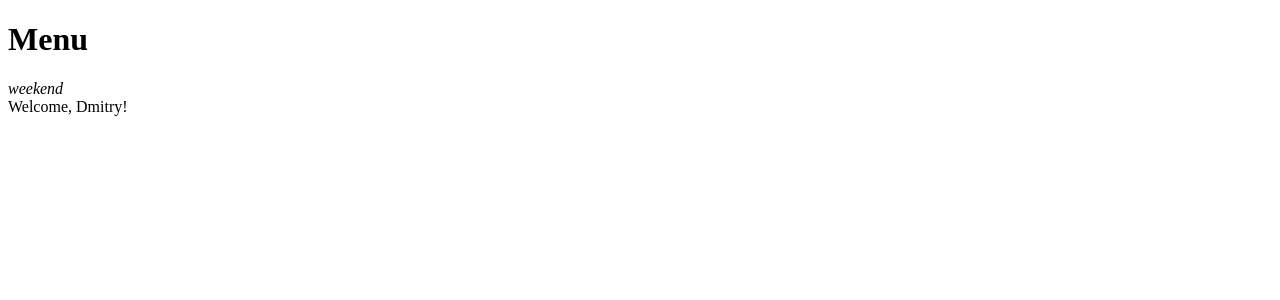
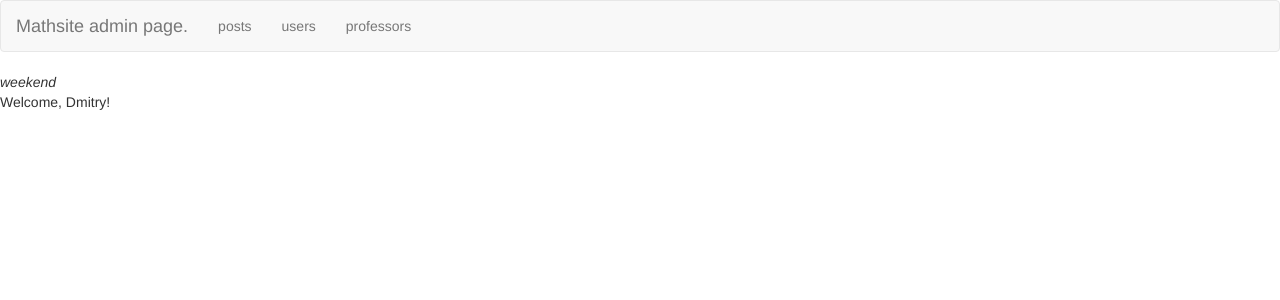
Before and after one commit to YarGU-Demidov/math-admin, an Angular app: page / in a window 1280 px wide. Shown: the top 300 px of the page. Built offline with nearby package versions, Linux system fonts and the light colour scheme.

Commit message:
added navbar

```diff
--- a/src/app/app.component.html
+++ b/src/app/app.component.html
@@ -1,2 +1,2 @@
-<h1>Menu</h1>
+<app-navbar></app-navbar>
 <router-outlet></router-outlet>
--- a/src/app/app.module.ts
+++ b/src/app/app.module.ts
@@ -4,13 +4,15 @@ import {Routes, RouterModule} from '@angular/router';
 
 import { AppComponent } from './app.component';
 import { HomeViewComponent } from './components/home-view/home-view.component';
+import { NavbarComponent } from './navbar/navbar.component';
 const appRoutes: Routes =[
   { path: '', component: HomeViewComponent}
 ];
 @NgModule({
   declarations: [
     AppComponent,
-    HomeViewComponent
+    HomeViewComponent,
+    NavbarComponent
   ],
   imports: [
     BrowserModule,
--- a/src/app/components/home-view/home-view.component.css
+++ b/src/app/components/home-view/home-view.component.css
@@ -0,0 +1 @@
+li{ list-style: none;}
--- /dev/null
+++ b/src/app/navbar/navbar.component.html
@@ -0,0 +1,12 @@
+<nav class="navbar navbar-default">
+  <div class="container-fluid">
+    <div>
+      <a class="navbar-brand" [routerLink]="['/']">Mathsite admin page.</a>
+    </div>
+    <ul class="nav navbar-nav">
+      <li> <a [routerLink]="['/']" routerLinkActive="active">posts</a></li>
+      <li> <a [routerLink]="['/']" routerLinkActive="active">users</a></li>
+      <li> <a [routerLink]="['/']" routerLinkActive="active">professors</a></li>
+    </ul>
+  </div>
+</nav>
--- /dev/null
+++ b/src/app/navbar/navbar.component.ts
@@ -0,0 +1,15 @@
+import { Component, OnInit } from '@angular/core';
+
+@Component({
+  selector: 'app-navbar',
+  templateUrl: './navbar.component.html',
+  styleUrls: ['./navbar.component.css']
+})
+export class NavbarComponent implements OnInit {
+
+  constructor() { }
+
+  ngOnInit() {
+  }
+
+}
--- a/src/index.html
+++ b/src/index.html
@@ -4,7 +4,7 @@
   <meta charset="utf-8">
   <title>MathAdmin</title>
   <base href="/">
-
+  <link rel="stylesheet" href="//maxcdn.bootstrapcdn.com/bootstrap/3.3.7/css/bootstrap.min.css">
   <meta name="viewport" content="width=device-width, initial-scale=1">
   <link rel="icon" type="image/x-icon" href="favicon.ico">
 </head>
```
Also changed, not shown: src/app/navbar/navbar.component.css (added), 1 other file (tests, documents, lock files or other folders).
